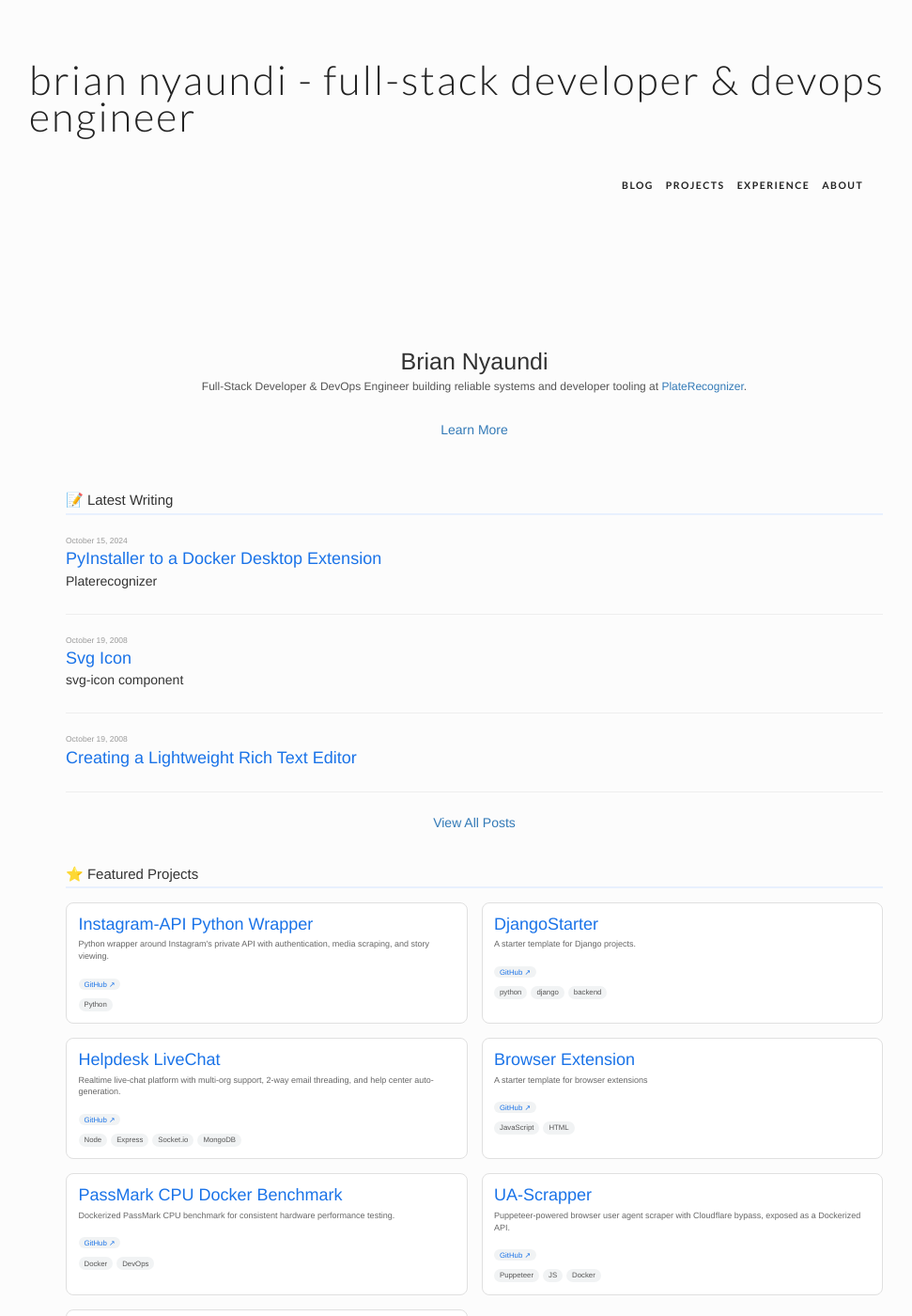
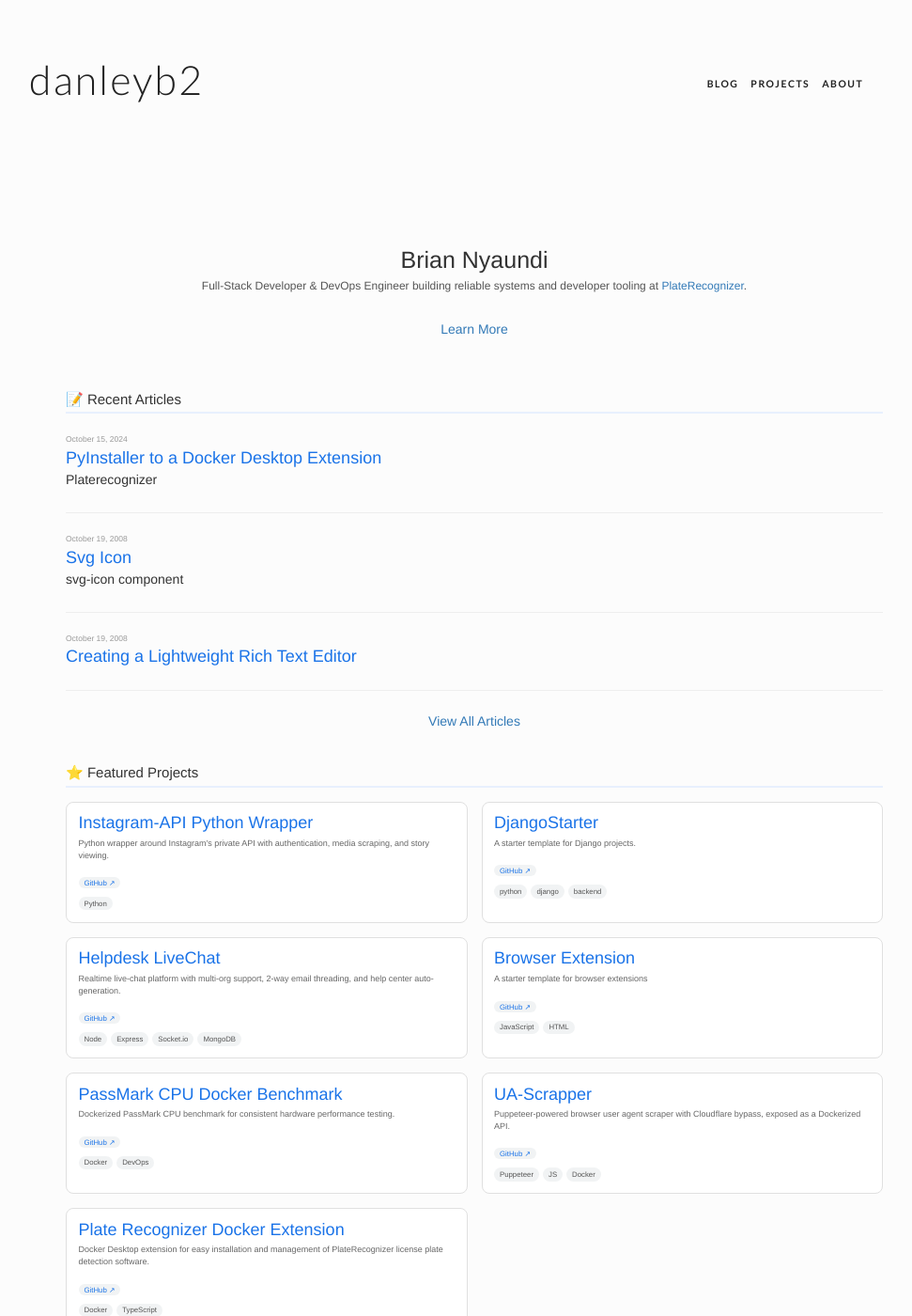
Before and after one commit to danleyb2/danleyb2.github.io, a Jekyll site: the page built from index.html, in a window 1280 px wide and 1400 px high. Shown: the whole window at 94% size, without its empty margins (135-1106 px from the left). Built offline with Jekyll 4.4.1, drawn with Linux system fonts in a browser that asks for light colours; some web fonts are replaced; some of the changed text lies outside the part shown.

Commit message:
Config: update title, remove "experiences" from nav, adjust blog settings, add jekyll-avatar

```diff
--- a/Gemfile
+++ b/Gemfile
@@ -30,3 +30,4 @@
 gem "wdm", "~> 0.1.1", :install_if => Gem.win_platform?
 gem 'jekyll-seo-tag', '>= 2.9.0'
 gem 'jekyll-sitemap'
+gem "jekyll-avatar"
--- a/_config.yml
+++ b/_config.yml
@@ -1,7 +1,7 @@
 # Welcome to Jekyll!
 #
 # Site settings
-title: Brian Nyaundi - Full-Stack Developer & DevOps Engineer
+title: danleyb2
 email: contact@danleyb2.dev
 description: >-
   Software developer specializing in Python, JavaScript, Docker, and system reliability.
@@ -14,7 +14,6 @@
 header_pages:
   - blog.html
   - projects.html
-  - experiences.html
   - about.html
 
 # Build settings
--- a/index.html
+++ b/index.html
@@ -81,15 +81,15 @@
 
 <div class="container" style="max-width: 900px; margin: 0 auto;">
 
-    <h2 class="section-title">📝 Latest Writing</h2>
-    {% for post in site.posts limit:3 %}
+    <h2 class="section-title">📝 Recent Articles</h2>
+    {% for post in site.posts limit:5 %}
     <div class="post-card">
         <span class="date">{{ post.date | date: "%B %d, %Y" }}</span>
         <h4 style="margin: 0.25rem 0;"><a href="{{ post.url }}" style="color:#1a73e8; text-decoration:none;">{{ post.title }}</a></h4>
         <p>{{ post.excerpt | strip_html | truncatewords: 30 }}</p>
     </div>
     {% endfor %}
-    <div class="text-center"><a href="/blog" class="btn">View All Posts</a></div>
+    <div class="text-center"><a href="/blog" class="btn">View All Articles</a></div>
 
     <h2 class="section-title">⭐ Featured Projects</h2>
     <div class="project-grid">
```
Also changed, not shown: Gemfile.lock.
